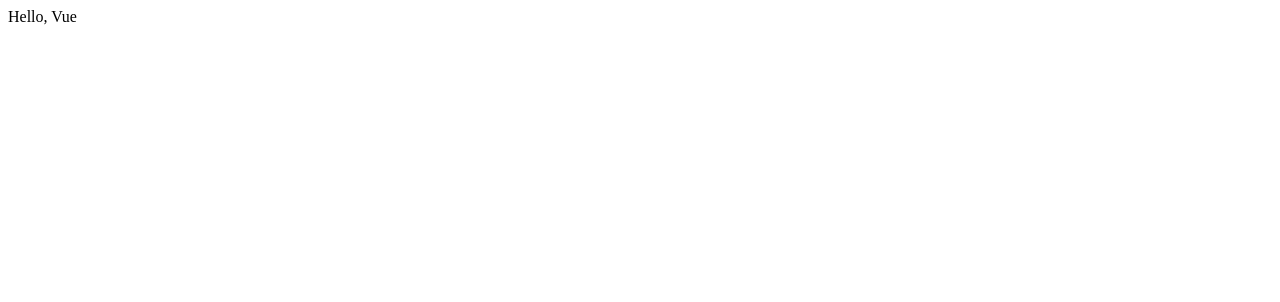
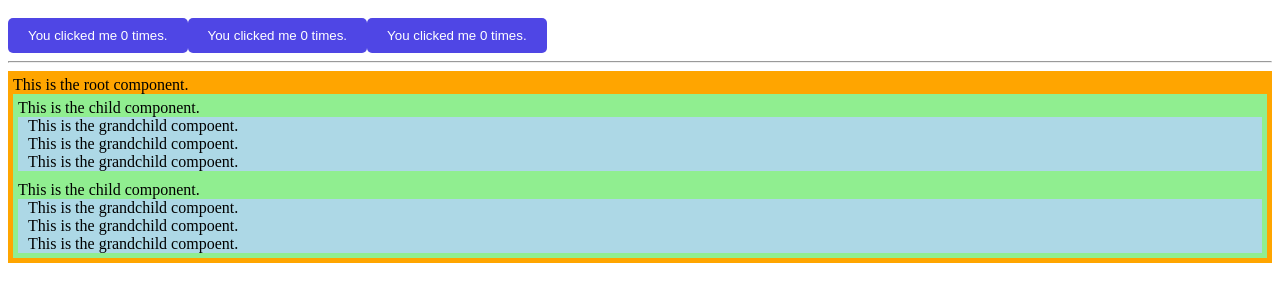
Before and after one commit to harlemmariscal/learn-vue-3-with-bingyang, a Vue app: page / in a window 1280 px wide. Shown: the top 302 px of the page. Built offline with nearby package versions, Linux system fonts and the light colour scheme.

Commit message:
Introduction to Vue components

```diff
--- a/src/App.vue
+++ b/src/App.vue
@@ -1,7 +1,21 @@
 <template>
-  <div> Hello, Vue</div>
+  <ButtonCounter></ButtonCounter>
+  <ButtonCounter></ButtonCounter>
+
+  <button-counter></button-counter>
+
+  <hr />
+
+  <div style="background-color: orange; padding: 5px;">
+    This is the root component.
+  <ComponentA></ComponentA>
+  <ComponentA></ComponentA>
+  </div>
 </template>
 
-<script setup> </script>
+<script setup>
+import ButtonCounter from './ButtonCounter.vue';
+import ComponentA from '@/ComponentA.vue';
+</script>
 
-<style lang="scss" scoped></style>
+<style scoped></style>
--- /dev/null
+++ b/src/ButtonCounter.vue
@@ -0,0 +1,27 @@
+<template>
+    <button @click="count++">You clicked me {{ count }} times.</button>
+</template>
+
+<script setup>
+import { ref } from 'vue';
+
+let count = ref(0)
+</script>
+
+<style scoped>
+button {
+  background-color: #4f46e5;
+  color: #fff;
+  border: none;
+  padding: 10px 20px;
+  border-radius: 5px;
+  cursor: pointer;
+  margin-top: 10px;
+  transition: all 0.2s;
+}
+
+button:hover {
+  background-color: #4138d9;
+  box-shadow: 0 4px 8px rgba(0, 0, 0, 0.2);
+}
+</style>
--- /dev/null
+++ b/src/ComponentA.vue
@@ -0,0 +1,16 @@
+<template>
+    <div style="background-color: lightgreen; padding: 5px;">
+        This is the child component.
+        <ComponentB></ComponentB>
+        <ComponentB></ComponentB>
+        <ComponentB></ComponentB>
+    </div>
+</template>
+
+<script setup>
+import ComponentB from './ComponentB.vue';
+</script>
+
+<style scoped>
+
+</style>
--- /dev/null
+++ b/src/ComponentB.vue
@@ -0,0 +1,13 @@
+<template>
+    <div style="background-color: lightblue; padding-left: 10px;">
+        This is the grandchild compoent.
+    </div>
+</template>
+
+<script setup>
+
+</script>
+
+<style scoped>
+
+</style>
```
